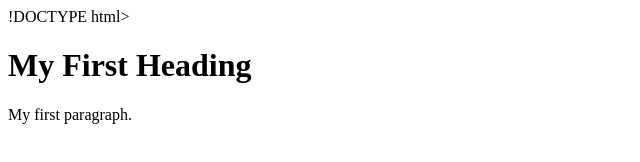
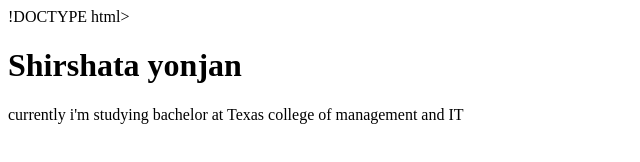
Before and after one commit to ShirshataYonjan/huhu, a plain HTML site: page index.html in a window 1280 px wide. Shown: the whole page, without its empty margins (0-640 px from the left). Drawn offline with Linux system fonts and the light colour scheme.

Commit message:
add new updates

```diff
--- a/index.html
+++ b/index.html
@@ -2,8 +2,8 @@
 <html>
 <body>
 
-<h1>My First Heading</h1>
-<p>My first paragraph.</p>
+<h1>Shirshata yonjan</h1>
+<p>currently i'm studying bachelor at Texas college of management and IT</p>
 
 </body>
 </html>
```
